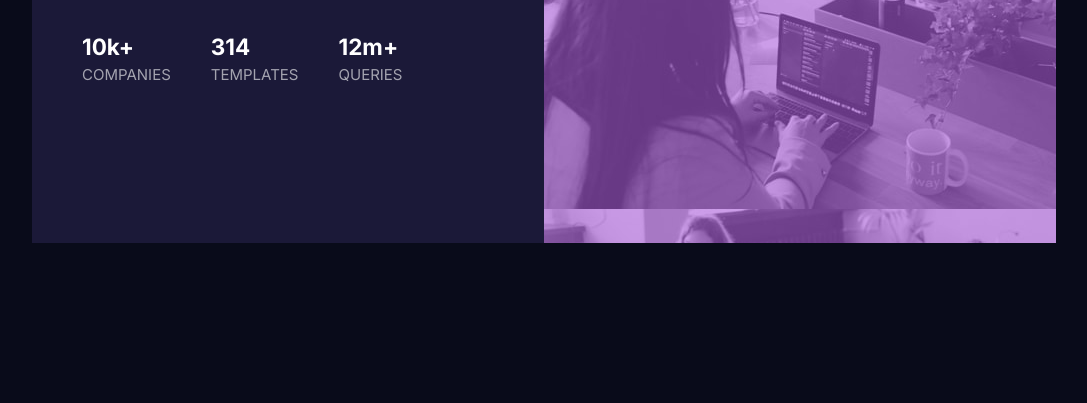
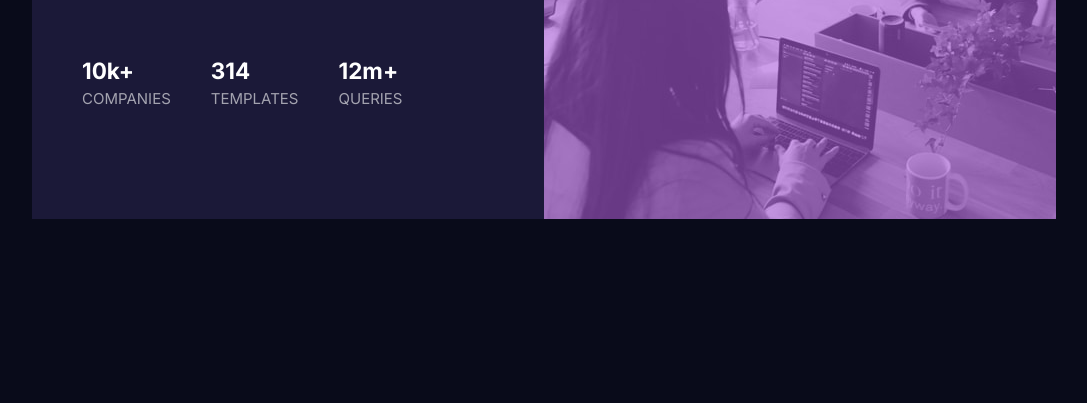
Before and after one commit to Amar1432/stats_preview, a plain HTML site: page index.html in a window 1280 px wide. Shown: the part 397-800 px from the top of the page, without its empty margins (96-1183 px from the left). Drawn offline with Linux system fonts and the light colour scheme.

Commit message:
third commit

```diff
--- a/style.css
+++ b/style.css
@@ -22,8 +22,8 @@ body {
 .main {
   display: flex;
   width: 80%;
-  height: 60vh;
-  margin: 20vh auto;
+  height: 54vh;
+  margin: 23vh auto;
   background-color: hsl(244, 38%, 16%);
   font-size: 15px;
 }
```
